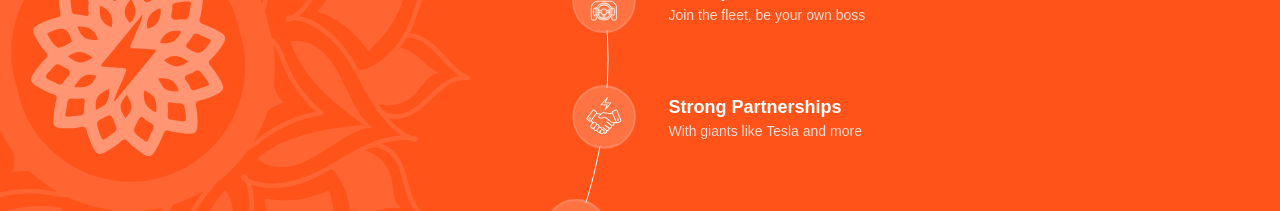
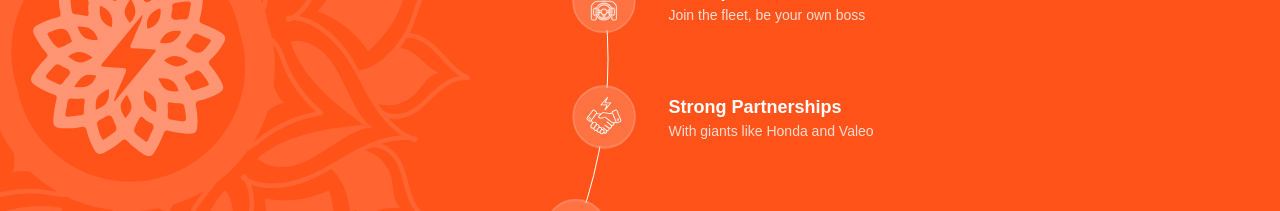
Before and after one commit to abdulsaheel/bhaago-mobility, a Next.js app: page / in a window 1280 px wide. Shown: the part 1400-1611 px from the top of the page. Built offline with nearby package versions, Linux system fonts and the light colour scheme; a web font is replaced by a local one.

Commit message:
fix typo in features

```diff
--- a/components/features.tsx
+++ b/components/features.tsx
@@ -5,7 +5,7 @@ export default function Features() {
     { icon: "icon_1.svg", title: "16-Hour EV Uptime", description: "No more charging wait times for your vehicle" },
     { icon: "icon_2.svg", title: "100% Green", description: "For the planet, for today, for progress" },
     { icon: "icon_3.svg", title: "Driverprenuers", description: "Join the fleet, be your own boss" },
-    { icon: "icon_4.svg", title: "Strong Partnerships", description: "With giants like Tesla and more" },
+    { icon: "icon_4.svg", title: "Strong Partnerships", description: "With giants like Honda and Valeo" },
     { icon: "icon_5.svg", title: "Tech-Led", description: "Real-time analytics, fleet optimization & driver insights" },
     { icon: "icon_6.svg", title: "Scalable", description: "Go anywhere you go" },
   ];
--- a/next.config.mjs
+++ b/next.config.mjs
@@ -1,5 +1,6 @@
 /** @type {import('next').NextConfig} */
 const nextConfig = {
+    output: 'export',
     images: {
       domains: ['hebbkx1anhila5yf.public.blob.vercel-storage.com'],
     },
```
